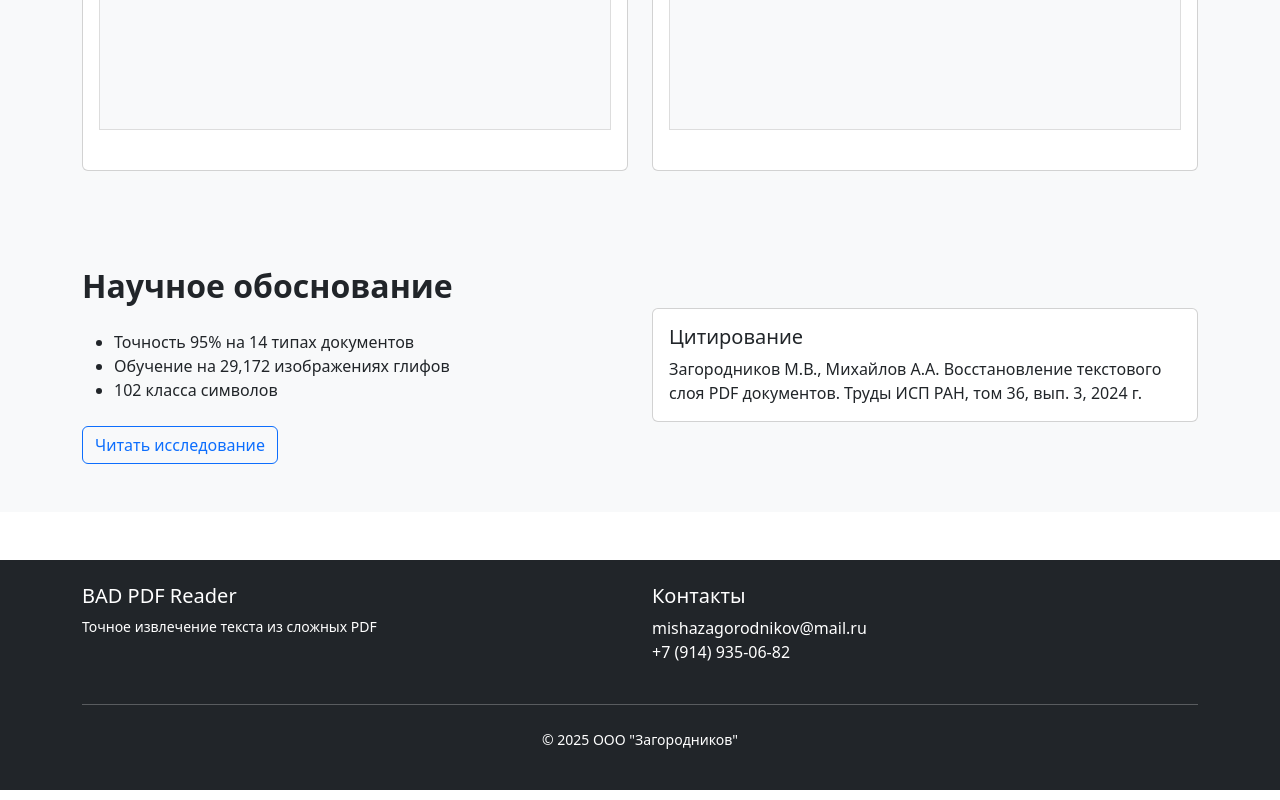
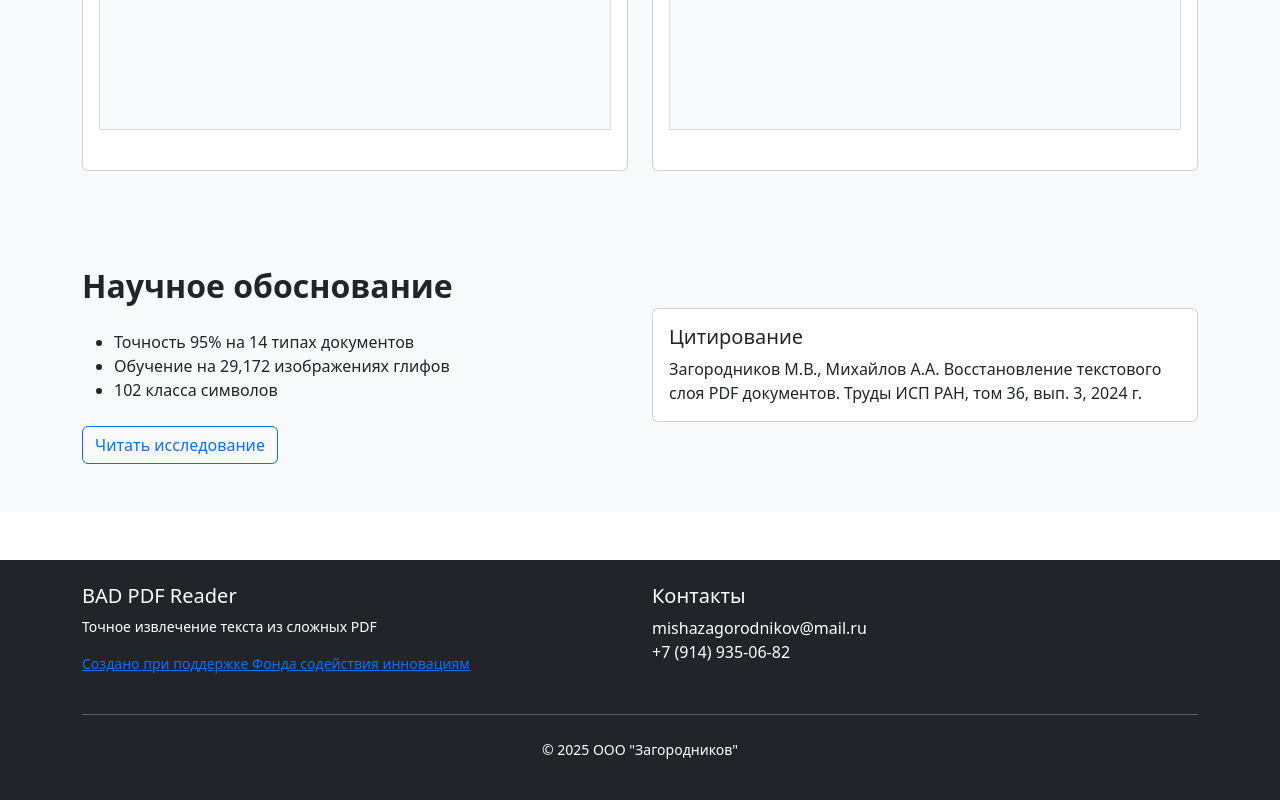
Before and after one commit to sinkudo/landing_host, a React (Create React App) app in the folder front/: page / in a window 1280 px wide. Shown: the part 3895-4695 px from the top of the page. Built offline with nearby package versions, Linux system fonts and the light colour scheme; the HTML template or start-up script is replaced by a standard one.

Commit message:
footer upd

```diff
--- a/front/src/components/ui/Footer.jsx
+++ b/front/src/components/ui/Footer.jsx
@@ -6,6 +6,7 @@ export default function Footer() {
           <div className="col-md-6">
             <h5>BAD PDF Reader</h5>
             <p className="small">Точное извлечение текста из сложных PDF</p>
+            <p className="small"><a href="https://fasie.ru/programs/programma-studstartup/">Создано при поддержке Фонда содействия инновациям</a></p>
           </div>
           <div className="col-md-3">
             <h5>Контакты</h5>
```
Also changed, not shown: 2 other files (tests, documents, lock files or other folders).
